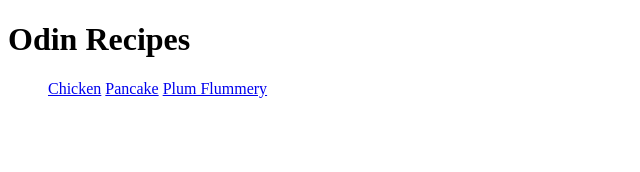
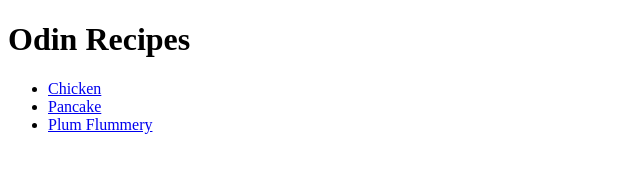
Before and after one commit to yassineb07/odin-recipes, a plain HTML site: page index.html in a window 1280 px wide. Shown: the whole page, without its empty margins (0-640 px from the left). Drawn offline with Linux system fonts and the light colour scheme.

Commit message:
fixing somme stuff

```diff
--- a/index.html
+++ b/index.html
@@ -7,9 +7,9 @@
 	<body>
 		<h1>Odin Recipes</h1>
 			<ul>
-				<a href="./recipes/chicken.html">Chicken</a>
-				<a href="./recipes/pancakes.html">Pancake</a>
-				<a href="./recipes/plum.html">Plum Flummery</a>
+				<li><a href="./recipes/chicken.html">Chicken</a></li>
+				<li><a href="./recipes/pancakes.html">Pancake</a></li>
+				<li><a href="./recipes/plum.html">Plum Flummery</a></li>
 			</ul>
 	</body>
 </html>
```
Also changed, not shown: recipes/chicken.html (+2 -1 lines), recipes/pancakes.html (+1 -0 lines), recipes/plum.html (+1 -0 lines).
